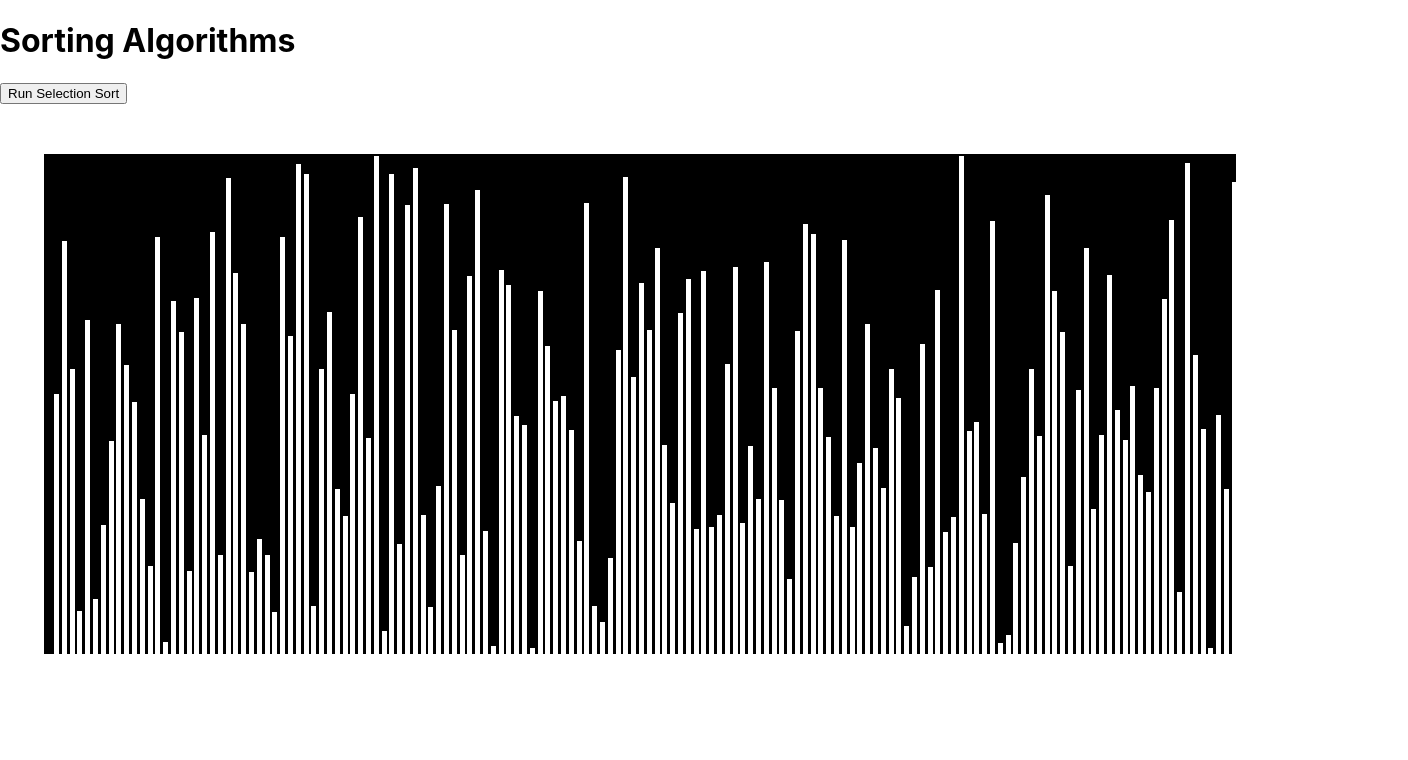
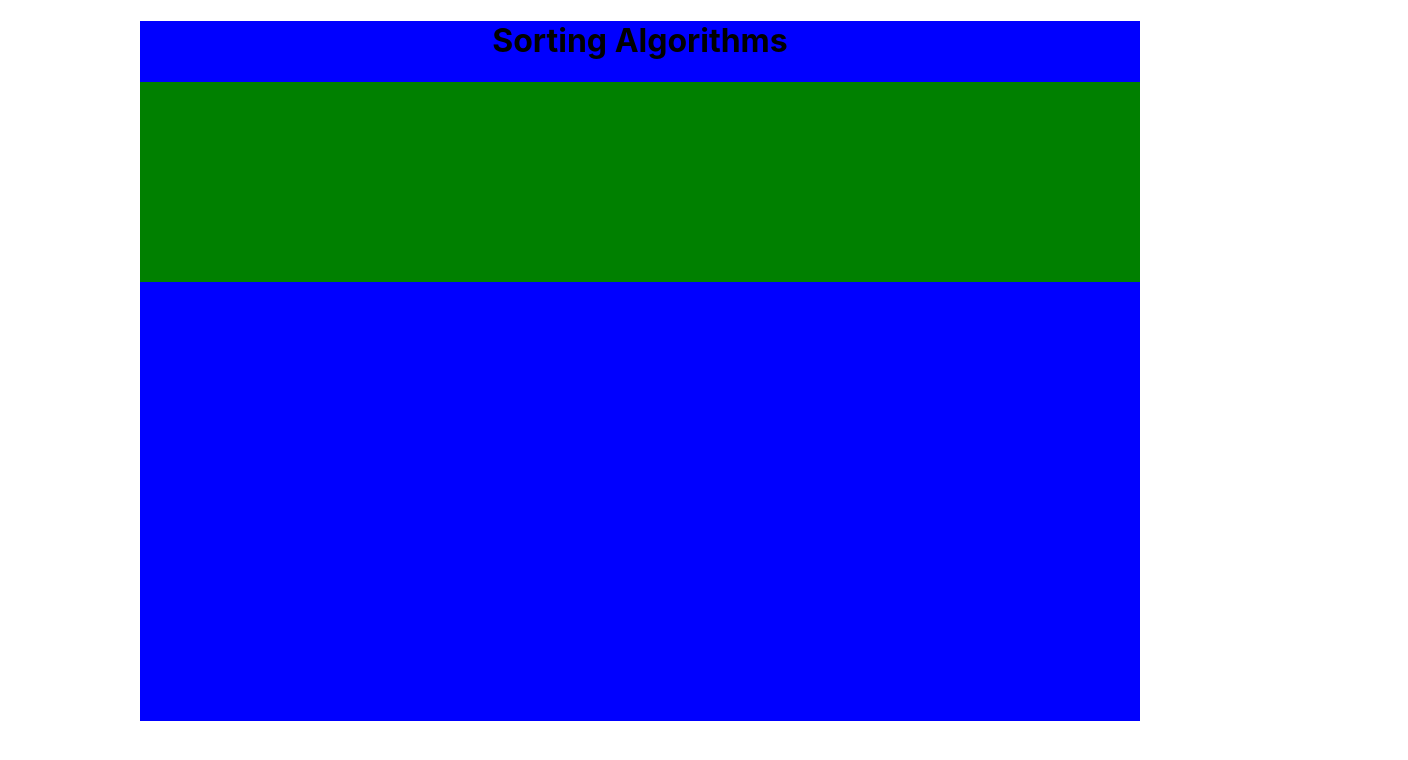
Before and after one commit to ZaldivarSamuel/graphical-sorting-algorithms, a React (Create React App) app: page / in a window 1280 px wide. Shown: the top 760 px of the page, 1408 px wide, since content can reach past the window. Built offline with nearby package versions, Linux system fonts and the light colour scheme.

Commit message:
Adding css

```diff
--- a/src/HomePage/Rectangle.jsx
+++ b/src/HomePage/Rectangle.jsx
@@ -13,7 +13,7 @@ class Rectangle extends React.Component{
 
   render(){
     return(
-      <div id={"rect_"+this.state.id} className="rectangle" style={{left: 7.8 * this.state.id + 10, height : this.state.height}}>
+      <div id={"rect_"+this.state.id} className="rectangle" style={{left: 14.1 * this.state.id + 10, height : this.state.height}}>
       </div>
     )
   }
--- a/src/HomePage/index.jsx
+++ b/src/HomePage/index.jsx
@@ -11,7 +11,7 @@ class HomePage extends React.Component{
 
     this.rectangleHeights = [];
 
-    for(var i = 1; i < 175; i++){
+    for(var i = 1; i < 125; i++){
       var height = Math.floor(Math.random() * 495) + 5;
       this.rectangleHeights[i - 1] = height;
     }
@@ -21,13 +21,10 @@ class HomePage extends React.Component{
     return(
 
       <div>
-        <h1>Sorting Algorithms</h1>
-        <button onClick={() => this.run()}>Run Selection Sort</button>
-
-        <div className="graphic-background">
-            {this.rectangleHeights.map((value, index) => {
-              return <Rectangle rectID={index} height={value} />
-            })}
+        <div className="container">
+          <h1 id="title">Sorting Algorithms</h1>
+          <div id="algoritm-selector-container">
+          </div>
         </div>
 
       </div>
@@ -40,3 +37,12 @@ class HomePage extends React.Component{
 }
 
 export default HomePage;
+
+// <h1>Sorting Algorithms</h1>
+// <button onClick={() => this.run()}>Run Selection Sort</button>
+//
+// <div className="graphic-background">
+//     {this.rectangleHeights.map((value, index) => {
+//       return <Rectangle rectID={index} height={value} />
+//     })}
+// </div>
--- a/src/HomePage/style.css
+++ b/src/HomePage/style.css
@@ -1,3 +1,21 @@
+.container{
+  background: blue;
+  width: 1000px;
+  height: 700px;
+  margin: auto;
+  margin-top: 15px;
+}
+
+#title{
+  text-align: center;
+}
+
+#algoritm-selector-container{
+  width: 100%;
+  height: 200px;
+  background: green;
+}
+
 .graphic-background{
   width: 90%;
   height: 500px;
@@ -10,7 +28,7 @@
 }
 
 .rectangle{
-  width: 5px;
+  width: 7px;
   background: white;
   position: absolute;
   bottom: 0;
--- a/src/selectionSort.js
+++ b/src/selectionSort.js
@@ -32,31 +32,13 @@ export async function run(arr){
 
     }
 
-    delayed(-100000, function(i, sArray, oldArray, iArray){
+    delayed(-100000, function(i, sArray, iArray){
       return function(){
         document.getElementById("rect_"+iArray[i]).style.height = document.getElementById("rect_"+i).style.height;
         document.getElementById("rect_"+i).style.height = sArray[i] + "px";
         document.getElementById("rect_"+(arr.length - 1)).style.backgroundColor = "white";
       }
-    }(i, sortedArray, arr, indexArray));
-  }
-}
-
-export async function test(arr){
-
-  var i = 0,j;
-
-  for(; i < arr.length - 1; i++){
-    for(j = 0; j < arr.length; j++){
-      delayed(1, function(j){
-        return function(){
-          document.getElementById("rect_"+j).style.backgroundColor = "red";
-          if(j !== 0){
-            document.getElementById("rect_"+(j - 1)).style.backgroundColor = "white";
-          }
-        };
-      }(j));
-    }
+    }(i, sortedArray, indexArray));
   }
 }
 
```
